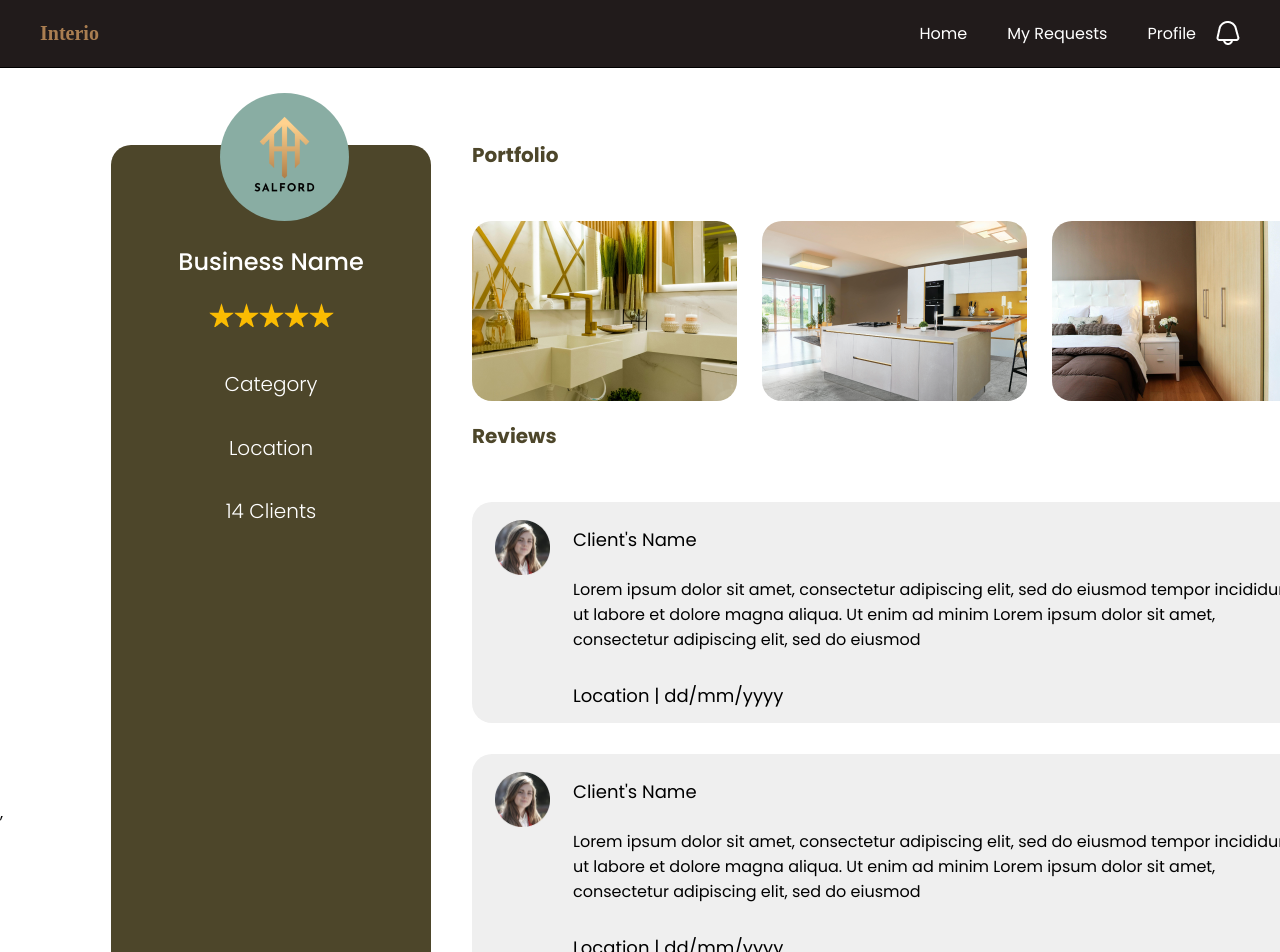
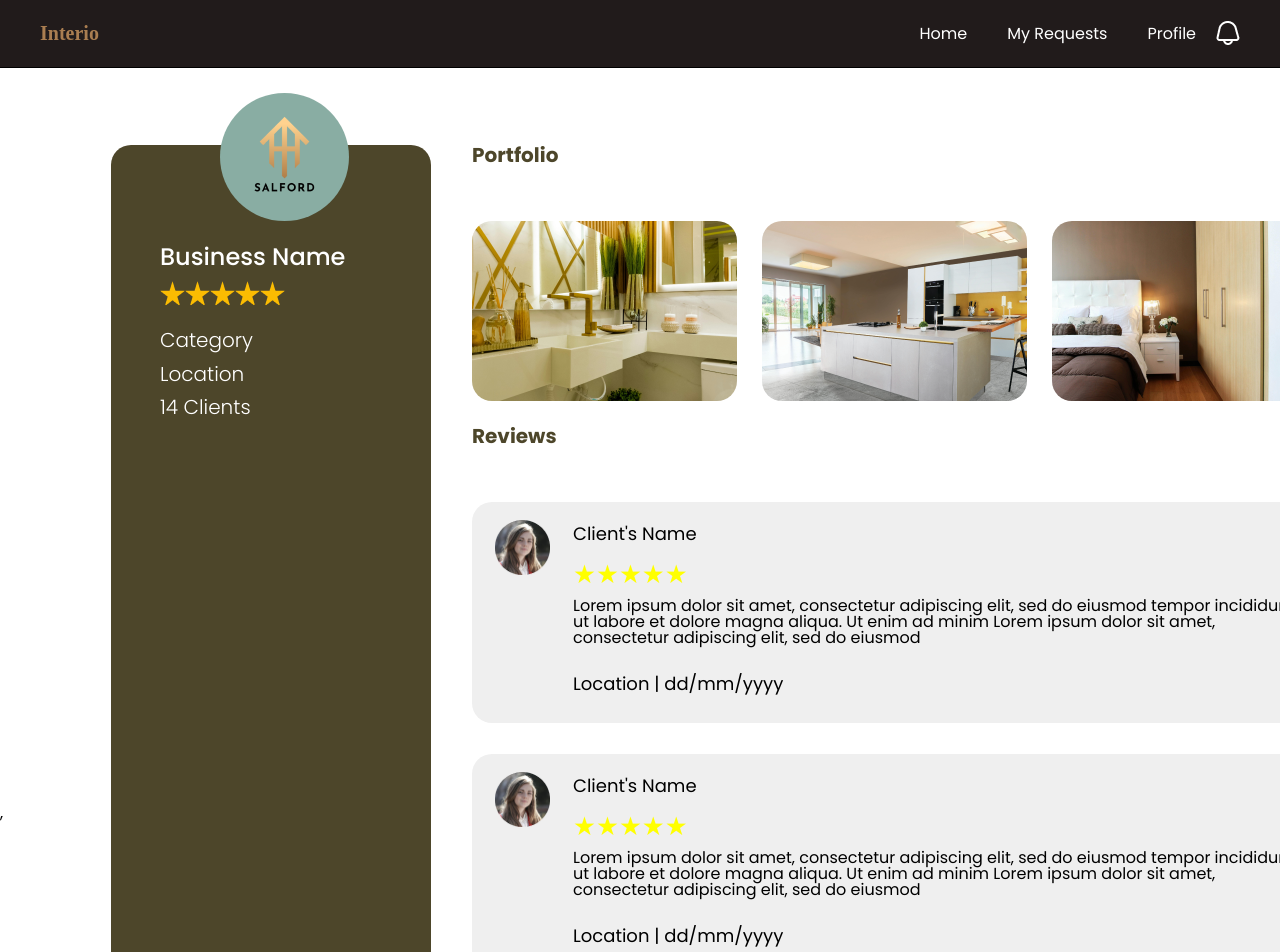
Before and after one commit to joelarapi/Interio-Front-End, a React (Vite) app: page /businessprofile in a window 1280 px wide. Shown: the top 952 px of the page. Built offline with nearby package versions, Linux system fonts and the light colour scheme; a web font is replaced by a local one.

Commit message:
Finished Business Profile
No carousel*

```diff
--- a/src/Components/BusinessProfile.jsx
+++ b/src/Components/BusinessProfile.jsx
@@ -1,5 +1,6 @@
 import React from "react";
 import styles from "./BusinessProfile.module.css";
+import { Link } from "react-router-dom";
 
 const BusinessProfile = () => {
   return (
@@ -17,9 +18,15 @@ const BusinessProfile = () => {
                 <img src="fi-ss-star.png"></img>
                 <img src="fi-ss-star.png"></img>
               </div>
-              <h5>Category</h5>
-              <h5>Location</h5>
-              <h5>14 Clients</h5>
+              <Link to={"/"} className={styles.links}>
+                <h5>Category</h5>
+              </Link>
+              <Link to={"/"} className={styles.links}>
+                <h5>Location</h5>
+              </Link>
+              <Link to={"/"} className={styles.links}>
+                <h5>14 Clients</h5>
+              </Link>
             </div>
           </div>
         </div>
@@ -39,13 +46,13 @@ const BusinessProfile = () => {
                 <img src="Group 4.png"></img>
                 <div className={styles.reviewinfo}>
                   <h4>Client's Name</h4>
-                  {/* <div className={styles.stars}>
-                    <img src="fi-ss-star.png" id="star"></img>
-                    <img src="fi-ss-star.png" id="star"></img>
-                    <img src="fi-ss-star.png" id="star"></img>
-                    <img src="fi-ss-star.png" id="star"></img>
-                    <img src="fi-ss-star.png" id="star"></img>
-                  </div> */}
+                  <div className={styles.stars}>
+                    <span>★</span>
+                    <span>★</span>
+                    <span>★</span>
+                    <span>★</span>
+                    <span>★</span>
+                  </div>
                   <p>Lorem ipsum dolor sit amet, consectetur adipiscing elit, sed do eiusmod tempor incididunt ut labore et dolore magna aliqua. Ut enim ad minim Lorem ipsum dolor sit amet, consectetur adipiscing elit, sed do eiusmod </p>
                   <h5>Location | dd/mm/yyyy</h5>
                 </div>
@@ -56,13 +63,13 @@ const BusinessProfile = () => {
                 <img src="Group 4.png"></img>
                 <div className={styles.reviewinfo}>
                   <h4>Client's Name</h4>
-                  {/* <div className={styles.stars}>
-                    <img src="fi-ss-star.png" id="star"></img>
-                    <img src="fi-ss-star.png" id="star"></img>
-                    <img src="fi-ss-star.png" id="star"></img>
-                    <img src="fi-ss-star.png" id="star"></img>
-                    <img src="fi-ss-star.png" id="star"></img>
-                  </div> */}
+                  <div className={styles.stars}>
+                    <span>★</span>
+                    <span>★</span>
+                    <span>★</span>
+                    <span>★</span>
+                    <span>★</span>
+                  </div>
                   <p>Lorem ipsum dolor sit amet, consectetur adipiscing elit, sed do eiusmod tempor incididunt ut labore et dolore magna aliqua. Ut enim ad minim Lorem ipsum dolor sit amet, consectetur adipiscing elit, sed do eiusmod </p>
                   <h5>Location | dd/mm/yyyy</h5>
                 </div>
--- a/src/Components/BusinessProfile.module.css
+++ b/src/Components/BusinessProfile.module.css
@@ -28,11 +28,12 @@
 }
 
 .profileinfo {
-    text-align: center;
-    padding-top: 75px;
+    padding-top: 88px;
     display: flex;
     flex-direction: column;
-    gap: 0px;
+    text-align: left;
+    padding-left: 49px;
+    line-height: 0px;
 }
 
 .profileinfo h3 {
@@ -47,6 +48,10 @@
     font-family: 'Poppins', sans-serif;
     color: white;
     font-size: 20px;
+}
+
+.links {
+    text-decoration: none;
 }
 
 .innercontainer h3 {
@@ -95,6 +100,7 @@
     margin-left: 23px;
     width: 731px;
     height: 71px;
+    line-height: 16px;
 }
 
 .innercontainer {
@@ -118,3 +124,8 @@
     font-size: 18px;
     font-weight: 400;
 }
+
+.stars {
+    font-size: 160%;
+    color: yellow;
+}
```
